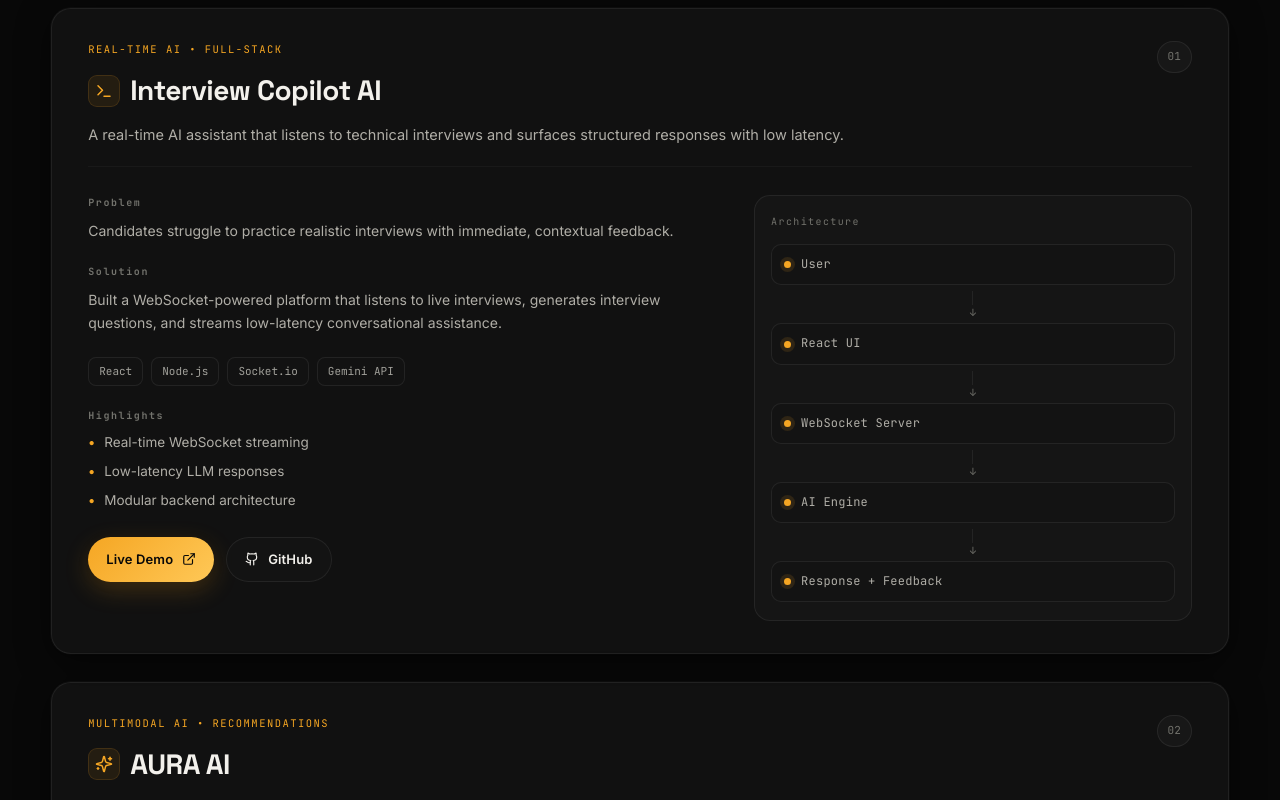
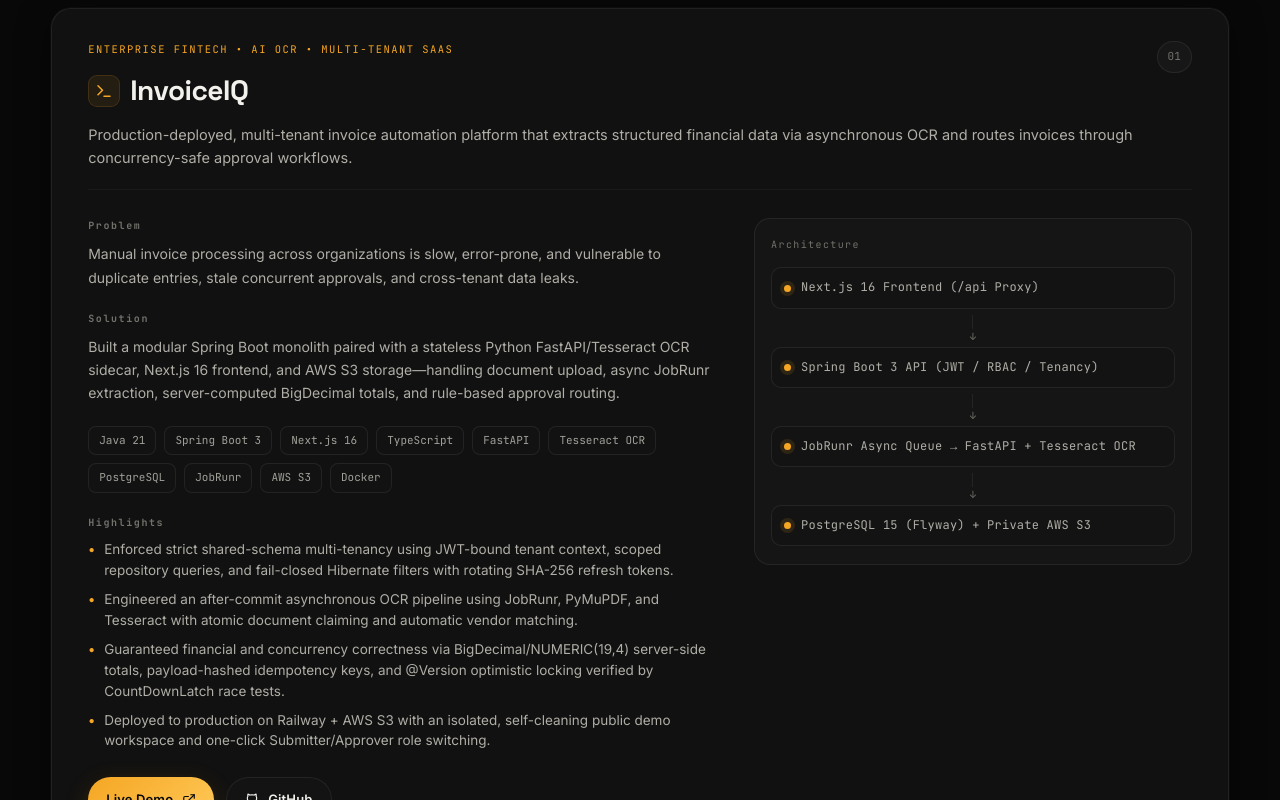
Before and after one commit to Lavish911/portfolioo, a React (Vite) app: page / in a window 1280 px wide. Shown: the part 3540-4340 px from the top of the page. Built offline with nearby package versions, Linux system fonts and the light colour scheme.

Commit message:
feat: add InvoiceIQ featured project and apply performance fixes

```diff
--- a/package.json
+++ b/package.json
@@ -19,7 +19,6 @@
   },
   "devDependencies": {
     "@vitejs/plugin-react": "^4.4.1",
-    "source-map": "^0.8.0",
     "vite": "^6.3.5"
   }
 }
--- a/src/App.jsx
+++ b/src/App.jsx
@@ -52,7 +52,8 @@ export default function App() {
         toast('MATRIX MODE OFFLINE')
         return
       }
-      buf = [...buf, e.key].slice(-KONAMI.length)
+      const key = e.key.length === 1 ? e.key.toLowerCase() : e.key
+      buf = [...buf, key].slice(-KONAMI.length)
       if (buf.join(',') === KONAMI.join(',')) {
         buf = []
         setMatrix((m) => {
--- a/src/components/Experience.jsx
+++ b/src/components/Experience.jsx
@@ -1,6 +1,6 @@
 import { useEffect, useRef, useState } from 'react'
 import { motion, useInView, useScroll, useSpring } from 'framer-motion'
-import { Briefcase, GraduationCap, MapPin } from 'lucide-react'
+import { Briefcase, GraduationCap } from 'lucide-react'
 import { EDUCATION, SECTIONS, TIMELINE } from '../data/portfolio.js'
 import Reveal, { SectionHeading } from './Reveal.jsx'
 import JourneySignal from './JourneySignal.jsx'
@@ -62,20 +62,13 @@ function JourneyEntry({ entry, index, active, onVisible }) {
   const hasEnteredRef = useRef(false)
 
   useEffect(() => {
-    if (isInView) onVisible(index)
+    if (isInView) {
+      hasEnteredRef.current = true
+      onVisible(index)
+    }
   }, [isInView, index, onVisible])
 
   const prefersReduced = typeof window !== 'undefined' && window.matchMedia('(prefers-reduced-motion: reduce)').matches
-  const animateProps = prefersReduced
-    ? { opacity: 1, y: 0 }
-    : hasEnteredRef.current
-      ? { opacity: 1, y: 0 }
-      : { opacity: 0, y: 16 }
-
-  useEffect(() => {
-    if (isInView) hasEnteredRef.current = true
-  }, [isInView])
-
   const Icon = entry.icon
 
   return (
@@ -141,8 +134,6 @@ export default function Experience() {
   })
   const scaleY = useSpring(scrollYProgress, { stiffness: 90, damping: 24 })
 
-  const prefersReduced = typeof window !== 'undefined' && window.matchMedia('(prefers-reduced-motion: reduce)').matches
-
   return (
     <section id="experience" className="section journey-section">
       <div className="container">
--- a/src/components/JourneySignal.jsx
+++ b/src/components/JourneySignal.jsx
@@ -70,12 +70,12 @@ function SignalCloud({ count, activeIndex, visibleRef }) {
     return new Float32Array(segs)
   }, [])
 
-  const visibleLineLen = useMemo(() => {
+  const visibleVertexCount = useMemo(() => {
     if (activeIndex < 0) return 0
-    return (activeIndex + 1) * 6
-  }, [activeIndex])
+    return Math.min((activeIndex + 1) * 2, linePositions.length / 3)
+  }, [activeIndex, linePositions])
 
-  useFrame((state, delta) => {
+  useFrame((state) => {
     if (prefersReduced) return
     if (visibleRef && !visibleRef.current) return
     if (document.hidden) return
@@ -101,23 +101,11 @@ function SignalCloud({ count, activeIndex, visibleRef }) {
       groupRef.current.rotation.y += (targetY - groupRef.current.rotation.y) * 0.04
       groupRef.current.rotation.x += (targetX - groupRef.current.rotation.x) * 0.04
     }
-
-    if (linesRef.current) {
-      linesRef.current.visible = true
-    }
-    if (visiblePointsRef.current) {
-      const len = Math.min(visibleLineLen, linePositions.length)
-      const geom = visiblePointsRef.current.geometry
-      const posAttr = geom.getAttribute('position')
-      if (posAttr) {
-        posAttr.needsUpdate = true
-      }
-    }
   })
 
   return (
     <group ref={groupRef}>
-      <points>
+      <points ref={pointsRef}>
         <bufferGeometry>
           <bufferAttribute attach="attributes-position" args={[positions, 3]} />
           <bufferAttribute attach="attributes-color" args={[colors, 3]} />
@@ -131,8 +119,8 @@ function SignalCloud({ count, activeIndex, visibleRef }) {
         <lineBasicMaterial color={NEUTRAL} transparent opacity={0.13} depthWrite={false} />
       </lineSegments>
       <lineSegments ref={visiblePointsRef}>
-        <bufferGeometry>
-          <bufferAttribute attach="attributes-position" args={[linePositions.slice(0, visibleLineLen), 3]} />
+        <bufferGeometry drawRange={{ start: 0, count: visibleVertexCount }}>
+          <bufferAttribute attach="attributes-position" args={[linePositions, 3]} />
         </bufferGeometry>
         <lineBasicMaterial color={AMBER} transparent opacity={0.52} depthWrite={false} />
       </lineSegments>
--- a/src/components/NeuralCanvas.jsx
+++ b/src/components/NeuralCanvas.jsx
@@ -114,6 +114,14 @@ function Cloud({ count, visibleRef }) {
   const mp = useMemo(() => new THREE.Vector3(), [])
   const dir = useMemo(() => new THREE.Vector3(), [])
 
+  useEffect(() => {
+    return () => {
+      tex.dispose()
+      starsGeo.dispose()
+      wireGeo.dispose()
+    }
+  }, [tex, starsGeo, wireGeo])
+
   useFrame((state, delta) => {
     try {
       if (prefersReduced) return
@@ -153,8 +161,7 @@ function Cloud({ count, visibleRef }) {
         disp[ix + 2] *= 0.9
         if (d2 < 0.7225 && d2 > 0.0001) {
           const d = Math.sqrt(d2)
-          if (!Number.isFinite(d) || d < 1e-6) {
-          } else {
+          if (Number.isFinite(d) && d >= 1e-6) {
             const push = ((1 - d / 0.85) * 0.05) / d
             if (Number.isFinite(push)) {
               disp[ix] += dx * push
@@ -309,15 +316,6 @@ export default function NeuralCanvas() {
           }
           canvas.addEventListener('webglcontextlost', onLost, false)
           canvas.addEventListener('webglcontextrestored', onRestored, false)
-          const checkSize = () => {
-            if (canvas.width === 0 || canvas.height === 0) {
-              console.warn('[NeuralCanvas] canvas dimensions invalid', canvas.width, canvas.height)
-            }
-          }
-          const visHandler = () => {
-            if (!document.hidden) checkSize()
-          }
-          document.addEventListener('visibilitychange', visHandler)
         }}
       >
         <Cloud count={count} visibleRef={visibleRef} />
--- a/src/data/portfolio.js
+++ b/src/data/portfolio.js
@@ -104,6 +104,48 @@ export const MARQUEE = [
 ]
 
 export const PROJECTS = [
+  {
+    id: 'invoiceiq',
+    featured: true,
+    tag: 'ENTERPRISE FINTECH • AI OCR • MULTI-TENANT SAAS',
+    title: 'InvoiceIQ',
+    sub: 'Production-grade invoice automation & OCR — 2026',
+    desc: 'Production-deployed, multi-tenant invoice automation platform that extracts structured financial data via asynchronous OCR and routes invoices through concurrency-safe approval workflows.',
+    problem:
+      'Manual invoice processing across organizations is slow, error-prone, and vulnerable to duplicate entries, stale concurrent approvals, and cross-tenant data leaks.',
+    solution:
+      'Built a modular Spring Boot monolith paired with a stateless Python FastAPI/Tesseract OCR sidecar, Next.js 16 frontend, and AWS S3 storage—handling document upload, async JobRunr extraction, server-computed BigDecimal totals, and rule-based approval routing.',
+    tech: [
+      'Java 21',
+      'Spring Boot 3',
+      'Next.js 16',
+      'TypeScript',
+      'FastAPI',
+      'Tesseract OCR',
+      'PostgreSQL',
+      'JobRunr',
+      'AWS S3',
+      'Docker',
+    ],
+    accent: '#F5A623',
+    accent2: '#FFC857',
+    icon: 'Terminal',
+    orbit: ['multi-tenant', 'async OCR', 'concurrency-safe'],
+    arch: [
+      'Next.js 16 Frontend (/api Proxy)',
+      'Spring Boot 3 API (JWT / RBAC / Tenancy)',
+      'JobRunr Async Queue → FastAPI + Tesseract OCR',
+      'PostgreSQL 15 (Flyway) + Private AWS S3',
+    ],
+    highlights: [
+      'Enforced strict shared-schema multi-tenancy using JWT-bound tenant context, scoped repository queries, and fail-closed Hibernate filters with rotating SHA-256 refresh tokens.',
+      'Engineered an after-commit asynchronous OCR pipeline using JobRunr, PyMuPDF, and Tesseract with atomic document claiming and automatic vendor matching.',
+      'Guaranteed financial and concurrency correctness via BigDecimal/NUMERIC(19,4) server-side totals, payload-hashed idempotency keys, and @Version optimistic locking verified by CountDownLatch race tests.',
+      'Deployed to production on Railway + AWS S3 with an isolated, self-cleaning public demo workspace and one-click Submitter/Approver role switching.',
+    ],
+    live: 'https://frontend-production-044d3.up.railway.app',
+    source: 'https://github.com/Lavish911/invoiceiq',
+  },
   {
     id: 'copilot',
     tag: 'REAL-TIME AI • FULL-STACK',
```
Also changed, not shown: 1 other file (tests, documents, lock files or other folders).
